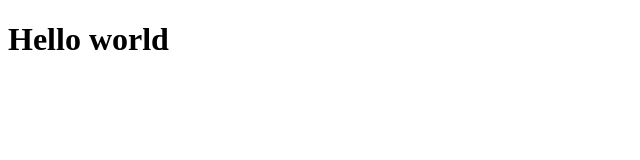
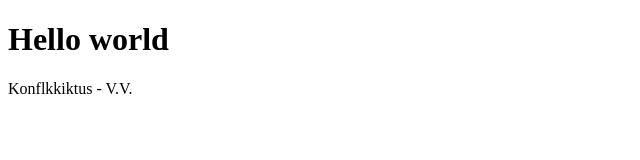
Before and after one commit to vilmosan/Webprogramozas-II, a plain HTML site: page index.html in a window 1280 px wide. Shown: the whole page, without its empty margins (0-640 px from the left). Drawn offline with Linux system fonts and the light colour scheme.

Commit message:
Paragraph added.

```diff
--- a/index.html
+++ b/index.html
@@ -6,5 +6,6 @@
   </head>
   <body>
     <h1>Hello world</h1>
+    <p>Konflkkiktus - V.V.</p>
   </body>
 </html>
```
